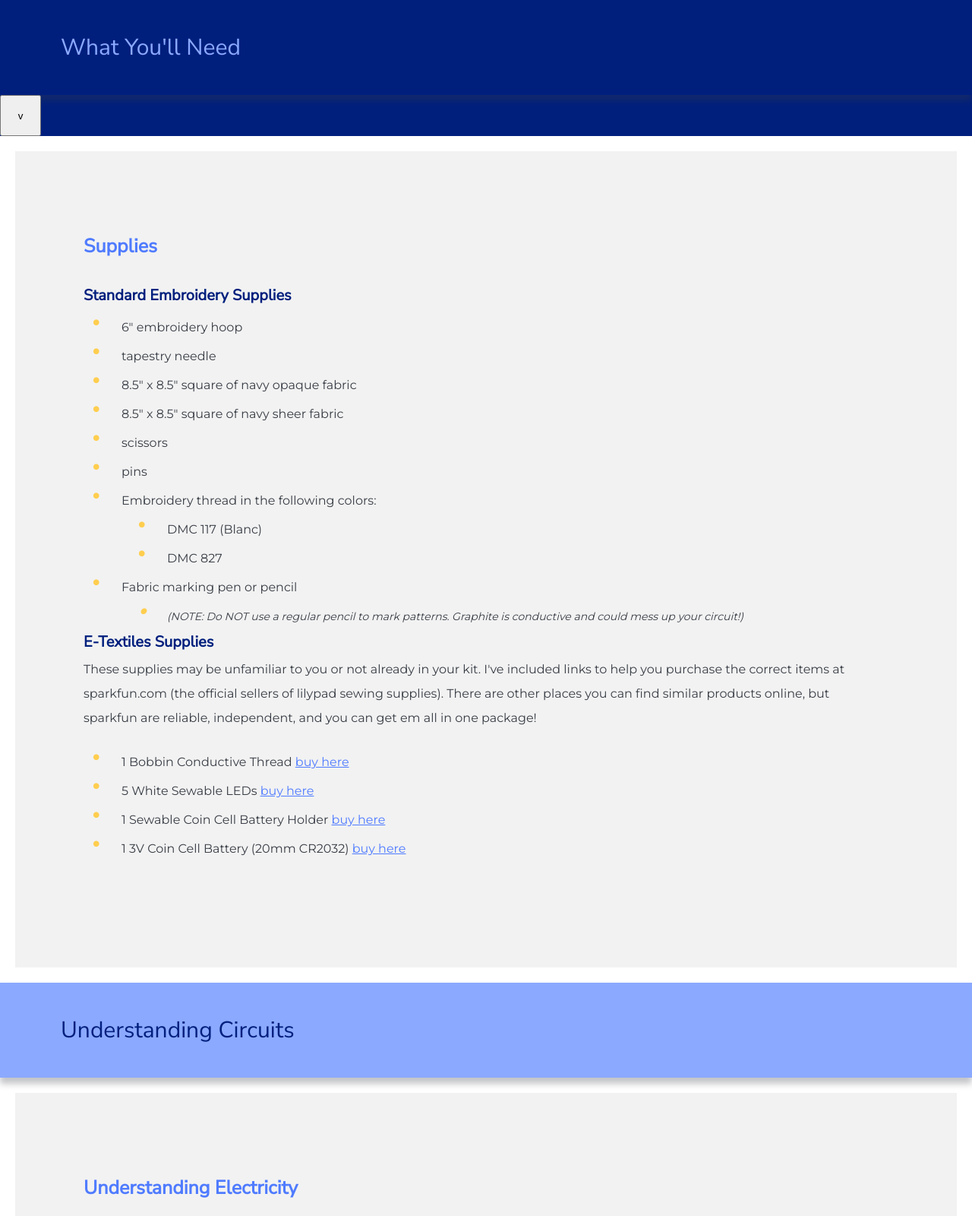
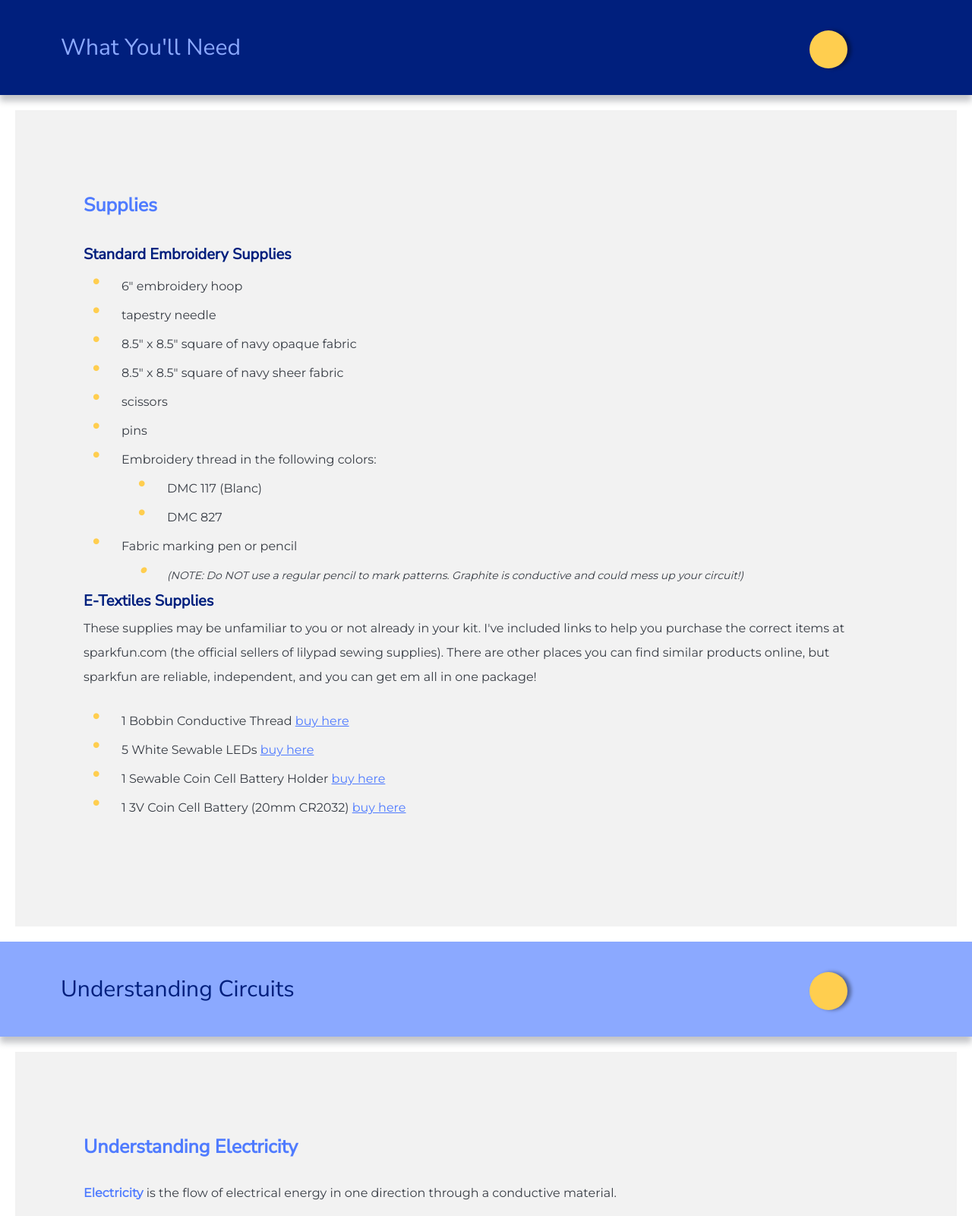
Before and after one commit to lillianritchie/circuit-samplers, a website: page public/views/content.html in a window 1280 px wide. Shown: the top 1600 px of the page at 76% size. Drawn offline with Linux system fonts and the light colour scheme; a web font is replaced by a local one.

Commit message:
adding dropdown button

```diff
--- a/public/styles/sass/components/_buttons.scss
+++ b/public/styles/sass/components/_buttons.scss
@@ -12,10 +12,6 @@
     box-shadow: 16px 0 8px 0 rgba($color-black, 0.2);
     transition: all 0.2s;
 
-    &__small {
-        height: 5rem;
-        width: 5rem;
-    }
 
 
 
@@ -33,6 +29,30 @@
 
 }
 
+.button__small {
+
+    background-color: $color-yellow;
+    height: 5rem;
+    width: 5rem;
+    border-radius: 100px;
+    border: none;
+    box-shadow: 5px 0 5px 0 rgba(0, 0, 0, 0.4);
+    transition: all 0.2s;
+    margin: 4rem 5rem 1rem 1rem;
+
+
+    &:hover {
+        box-shadow: 10px 0 10px 0 rgba(0, 0, 0, 0.4);
+        transform: translateY(-2px);
+    }
+
+    &:active {
+        box-shadow: 4px 0 2px 0 rgba(0, 0, 0, 0.4);
+        transform: translateY(0);
+
+    }
+}
+
 a {
     color: $color-blue-medium;
 
--- a/public/styles/sass/layout/_layout.scss
+++ b/public/styles/sass/layout/_layout.scss
@@ -14,22 +14,37 @@
 
 //content page headers
 .content-heading {
+    display: flex;
+    flex-direction: row;
+
+    &__dark {
+        background-color: $color-blue-dark;
+        color: $color-blue-light;
+        display: flex;
+        flex-direction: row row-reverse;
+        box-shadow: 0 8px 8px 0 rgba($color-black, 0.3);
+    }
+
+    &__light {
+        background-color: $color-blue-light;
+        color: $color-blue-dark;
+        display: flex;
+        flex-direction: row row-reverse;
+        box-shadow: 0 8px 8px 0 rgba($color-black, 0.3);
+    }
+
+
+
+    &__text{
     font-family: 'Hepta Slab', 'Nunito Sans', 'Courier New', Courier, monospace;
     font-size: 3rem;
     padding: 4rem 8rem;
     line-height: 1.5;
     font-weight: lighter;
-    box-shadow: 0 8px 8px 0 rgba($color-black, 0.3);
+    width: 70%;
 
-    &__dark {
-        background-color: $color-blue-dark;
-        color: $color-blue-light;
     }
 
-    &__light {
-        background-color: $color-blue-light;
-        color: $color-blue-dark
-    }
 
 }
 
--- a/public/views/content.html
+++ b/public/views/content.html
@@ -19,8 +19,8 @@
   <!-- section covering the supply list -->
   <section id="supplies" class="content">
     <header class="content-heading__dark sticky">
-      <h2 class="content-heading">What You'll Need</h2>
-      <button class="button__featured__small"> v </button>
+      <h2 class="content-heading__text">What You'll Need</h2>
+      <button id="dropdown-menu" class="button__small dropdown"> </button>
     </header>
     <div class="content-body">
       <!-- standard embroidery supplies -->
@@ -77,7 +77,8 @@
   <!-- section covering understanding circuits -->
   <section class="content" id="understanding">
     <header class="content-heading__light sticky">
-      <h2 class="content-heading">Understanding Circuits</h2>
+      <h2 class="content-heading__text">Understanding Circuits</h2>
+      <button id="dropdown-menu" class="button__small dropdown"> </button>
     </header>
     <div class="content-body">
       <div id="understanding_electricity">
@@ -196,7 +197,8 @@
 
   <section class="content" id="techniques">
     <header class="content-heading__dark sticky">
-      <h2 class="content-heading">Sewing with Conductive Thread</h2>
+      <h2 class="content-heading__text">Sewing with Conductive Thread</h2>
+      <button id="dropdown-menu" class="button__small dropdown"> </button>
     </header>
     <div class="content-body">
       <h3 class="heading-body">Techniques for Sewing with Conductive Thread</h3>
@@ -235,7 +237,8 @@
   <!-- pattern section -->
   <section class="content" id="start">
     <header class="content-heading__light sticky">
-      <h2 class="content-heading">Start Stitching</h2>
+      <h2 class="content-heading__text">Start Stitching</h2>
+      <button id="dropdown-menu" class="button__small dropdown"> </button>
 
     </header>
     <div class="content-body">
@@ -411,7 +414,8 @@
 
   <section class="content" id="help">
     <header class="content-heading__dark sticky">
-      <h2 class="content-heading">Help</h2>
+      <h2 class="content-heading__text">Help</h2>
+      <button id="dropdown-menu" class="button__small dropdown"> </button>
     </header>
     <div class="content-body">
       <h3 class="heading-body">Need Help?</h3>
```
Also changed, not shown: public/styles/css/main.css, 1 other file.
